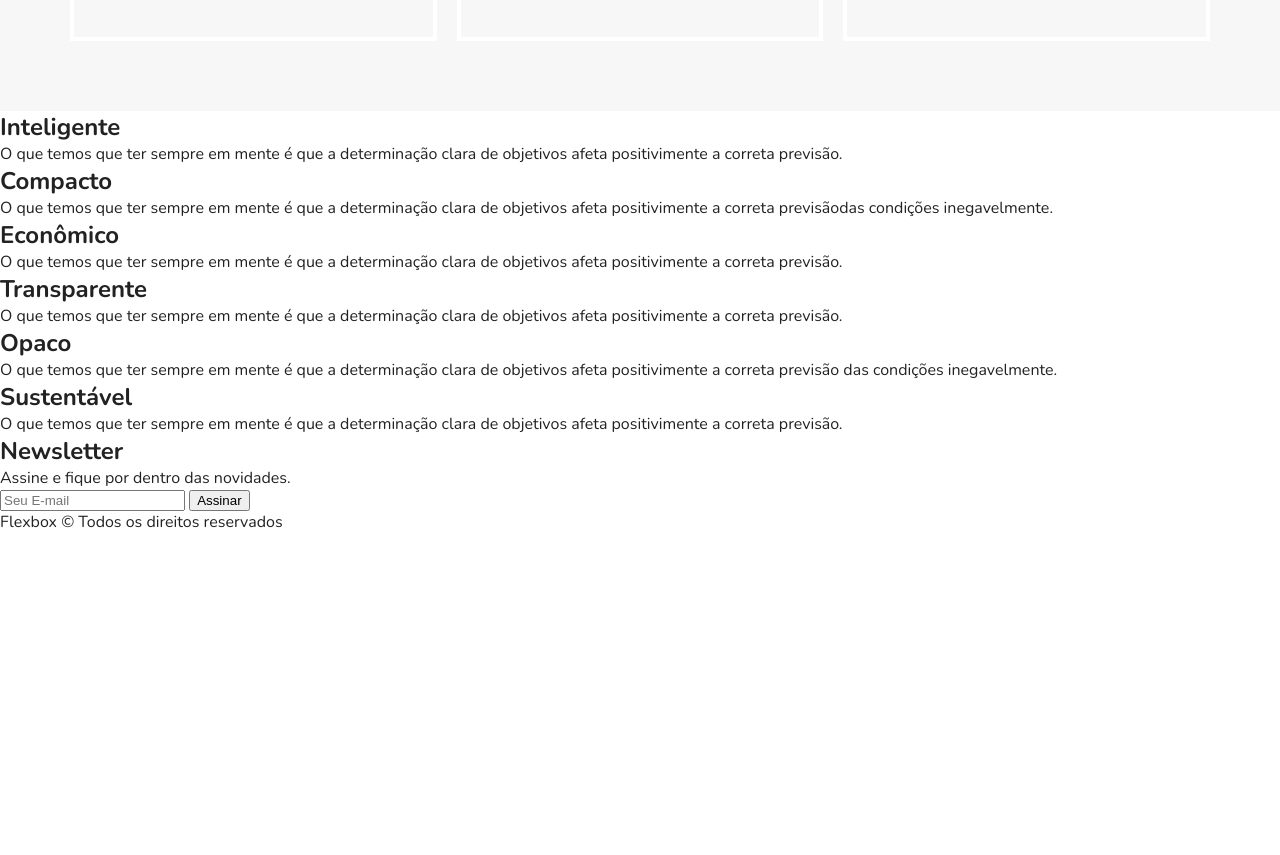
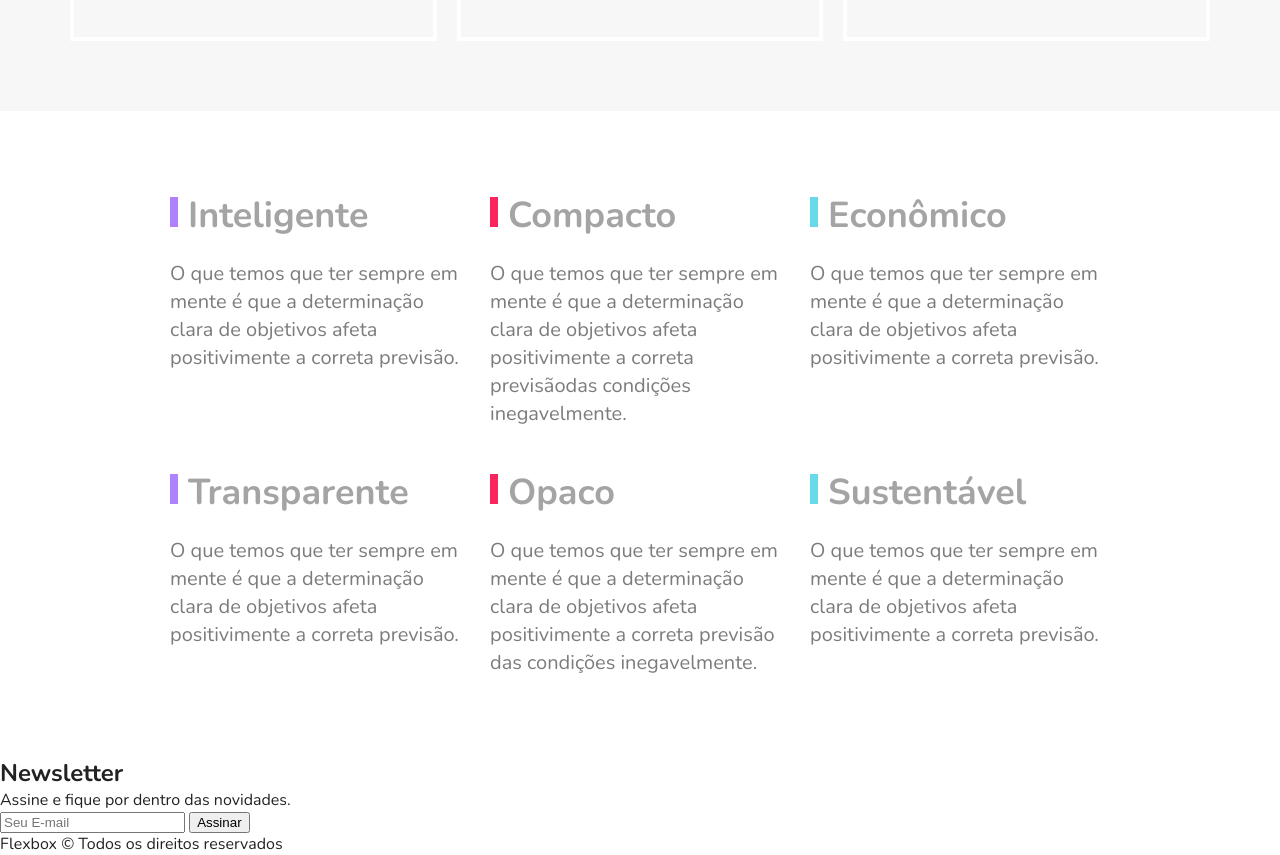
Before and after one commit to rodolfohercules/flexbox, a plain HTML site: page index.html in a window 1280 px wide. Shown: the part 2452-3307 px from the top of the page. Before the commit the page ends 2985 px from the top, so only its background shows below. Drawn offline with nearby package versions, Linux system fonts and the light colour scheme.

Commit message:
finalizando os itens

```diff
--- a/css/style.css
+++ b/css/style.css
@@ -126,7 +126,7 @@ img {
 
 .sobre-info h1 {
   font-size: 3em;
-  margin-bottom: .5em;
+  margin-bottom: 0.5em;
 }
 
 .sobre-info p {
@@ -177,7 +177,6 @@ img {
 
 .pink {
   border-top: 8px solid #f9265e;
-
 }
 
 .blue {
@@ -240,7 +239,7 @@ img {
 }
 
 .preco-item li::after {
-  content: '';
+  content: "";
   display: block;
   height: 6px;
   width: 6px;
@@ -273,3 +272,50 @@ img {
     order: -1;
   }
 }
+
+/* Qualidade */
+
+.qualidade {
+  max-width: 960px;
+  margin: 60px auto;
+  display: flex;
+  flex-wrap: wrap;
+}
+
+.qualidade-item {
+  flex: 1 1 300px;
+  margin: 20px 10px;
+}
+
+.qualidade-item h2 {
+  font-size: 2.25em;
+  color: #a4a4a4;
+  margin-bottom: 20px;
+}
+
+.qualidade-item h2::before {
+  content: '';
+  display: inline-block;
+  width: 8px;
+  height: 30px;
+  margin-right: 10px;
+  background: blue;
+}
+
+.qualidade-item:nth-of-type(3n+1) h2::before {
+  background: #ae81ff;
+}
+
+.qualidade-item:nth-of-type(3n+2) h2::before {
+  background: #f9265e;
+}
+
+.qualidade-item:nth-of-type(3n+3) h2::before {
+  background: #66d9eb;
+}
+
+.qualidade-item p {
+  font-size: 1.25em;
+  line-height: 1.4;
+  color: #7c7c7c;
+}
```
Lines whose indentation alone changed are shown as unchanged.
